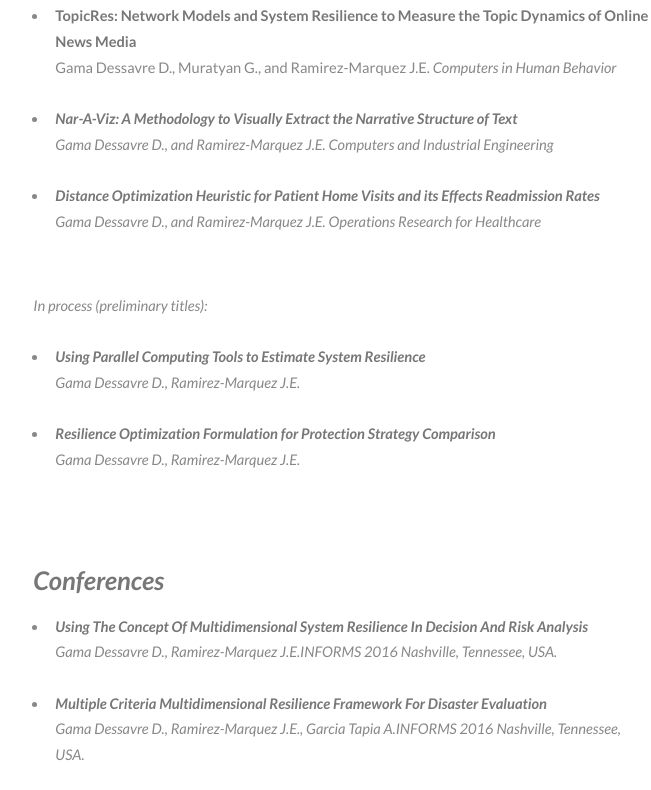
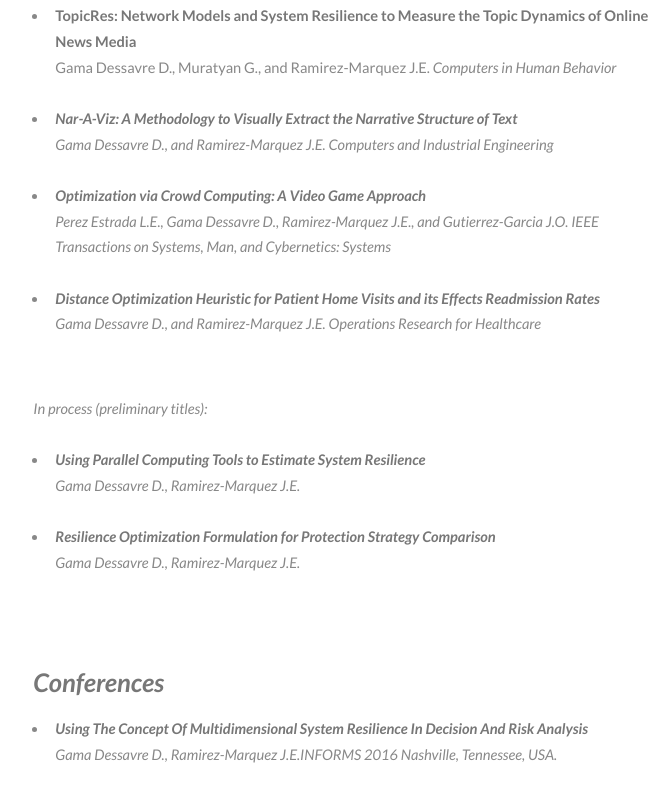
Before and after one commit to dantegd/rogerstrummer.github.io, a plain HTML site: page index.html in a window 1280 px wide. Shown: the part 2461-3251 px from the top of the page, without its empty margins (152-803 px from the left). Drawn offline with Linux system fonts and the light colour scheme.

Commit message:
added in process papers

```diff
--- a/index.html
+++ b/index.html
@@ -169,6 +169,9 @@
 
                                         <li><b> Nar-A-Viz: A Methodology to Visually Extract the Narrative Structure of Text</b><br>
                                         Gama Dessavre D.,  and Ramirez-Marquez J.E. <i> Computers and Industrial Engineering </li><br>
+
+                                        <li><b> Optimization via Crowd Computing: A Video Game Approach</b><br>
+                                        Perez Estrada L.E., Gama Dessavre D.,   Ramirez-Marquez J.E., and Gutierrez-Garcia J.O. <i> IEEE Transactions on Systems, Man, and Cybernetics: Systems </li><br>
 
                                         <li><b> Distance Optimization Heuristic for Patient Home Visits and its Effects Readmission Rates</b><br>
                                         Gama Dessavre D.,  and Ramirez-Marquez J.E. <i> Operations Research for Healthcare </li><br>
```
